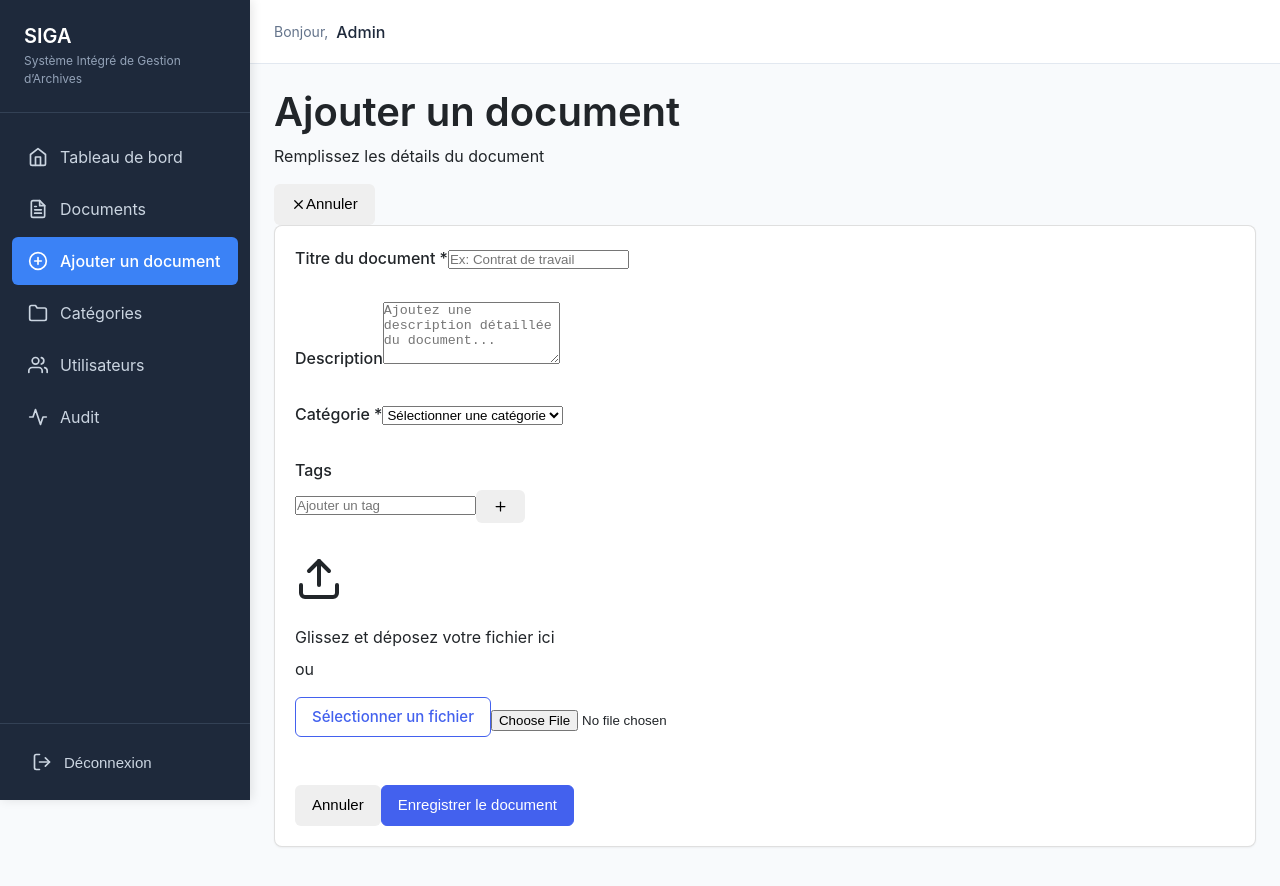
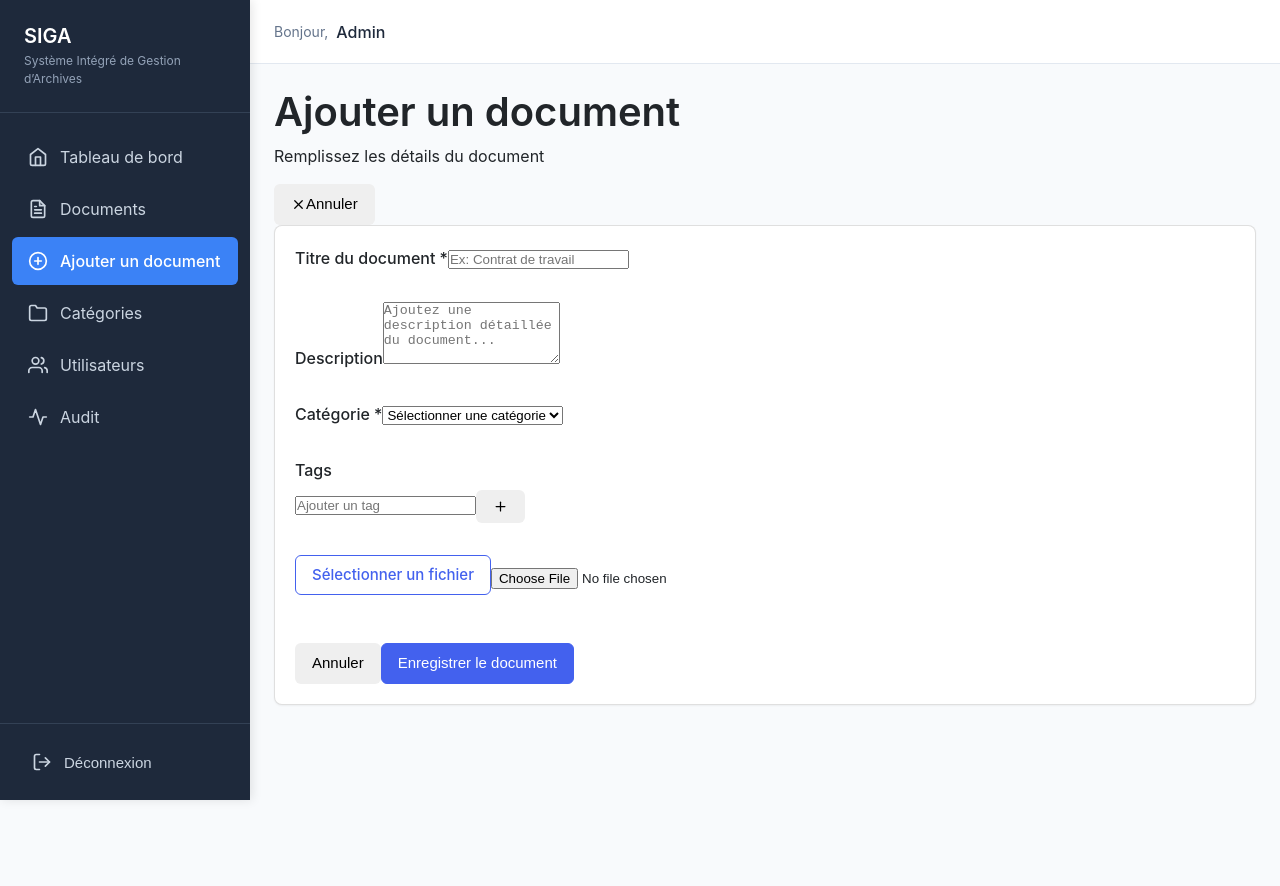
Before and after one commit to aubin-pierre7/Siga-frontend, a React (Vite) app: page /documents/add in a window 1280 px wide. Shown: the top 886 px of the page. After the commit the page ends 800 px from the top, so only its background shows below. Built offline with nearby package versions, Linux system fonts and the light colour scheme; sample sign-in values are in the browser's storage.

Commit message:
Suppression de la fleche

```diff
--- a/src/pages/Documents/AddDocument.jsx
+++ b/src/pages/Documents/AddDocument.jsx
@@ -246,9 +246,6 @@
                       </div>
                     ) : (
                       <div className="file-upload-placeholder">
-                        <FiUpload size={48} className="mb-3" />
-                        <p className="mb-2">Glissez et déposez votre fichier ici</p>
-                        <p className="text-muted small mb-3">ou</p>
                         <label htmlFor="file-upload" className="btn btn-outline-primary">
                           Sélectionner un fichier
                         </label>
```
